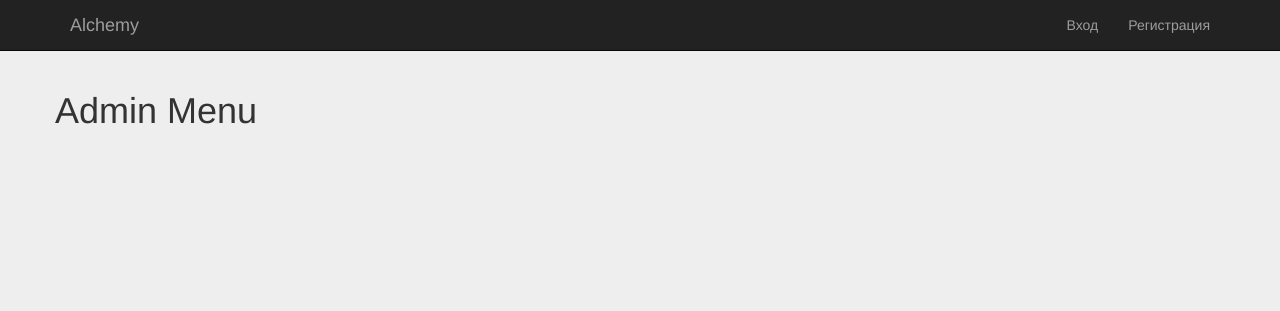
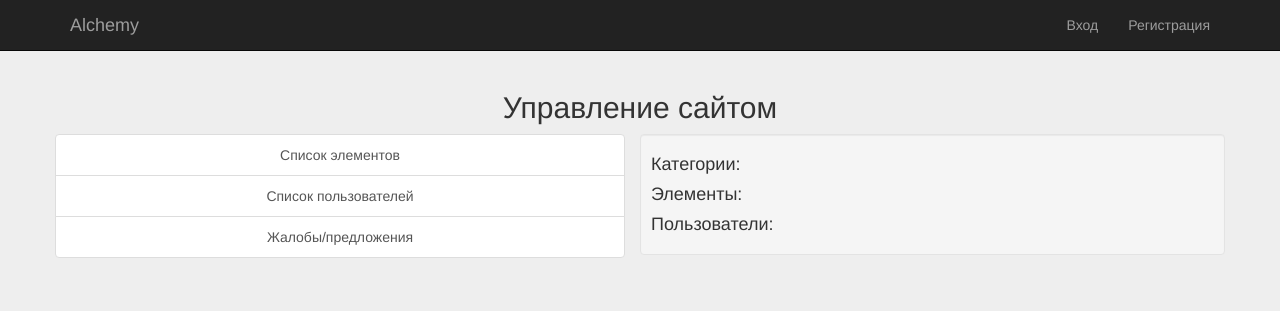
Before and after one commit to i-ka/alchemy, a Django app: template AlchemyAdmin/templates/AlchemyAdmin/admin_menu.html in a window 1280 px wide. Shown: the top 311 px of the page. Run offline with Django 3.2, Linux system fonts and the light colour scheme; the template is opened without the code that fills it, so the values that code supplies are empty; parts of the project's set-up code (start-up, migrations or seed data) failed here and were passed over; some libraries are stand-ins or nearby versions.

Commit message:
AlchemyAdmin/templates: admin menu

```diff
--- a/AlchemyAdmin/templates/AlchemyAdmin/admin_menu.html
+++ b/AlchemyAdmin/templates/AlchemyAdmin/admin_menu.html
@@ -1,9 +1,19 @@
 {% extends "base.html" %}
 
 {% block title %}
-    adminMenu
+	Меню администратора
 {% endblock %}
 
 {% block center %}
-    <h1>Admin Menu</h1>
+	<h2 class="text-center">Управление сайтом</h2>
+	<div class="col-xs-6 list-group">
+		<a class="list-group-item text-center" href="{% url 'aladmin:elements-list' %}">Список элементов</a>
+		<a class="list-group-item text-center" href="{% url 'aladmin:users-list' %}">Список пользователей</a>
+		<a class="list-group-item text-center" href="{% url 'aladmin:feedback-list' %}">Жалобы/предложения</a>
+	</div>
+	<div class="col-xs-6 well">
+		<h4>Категории:</h4>
+		<h4>Элементы:</h4>
+		<h4>Пользователи:</h4>
+	</div>
 {% endblock %}
```
